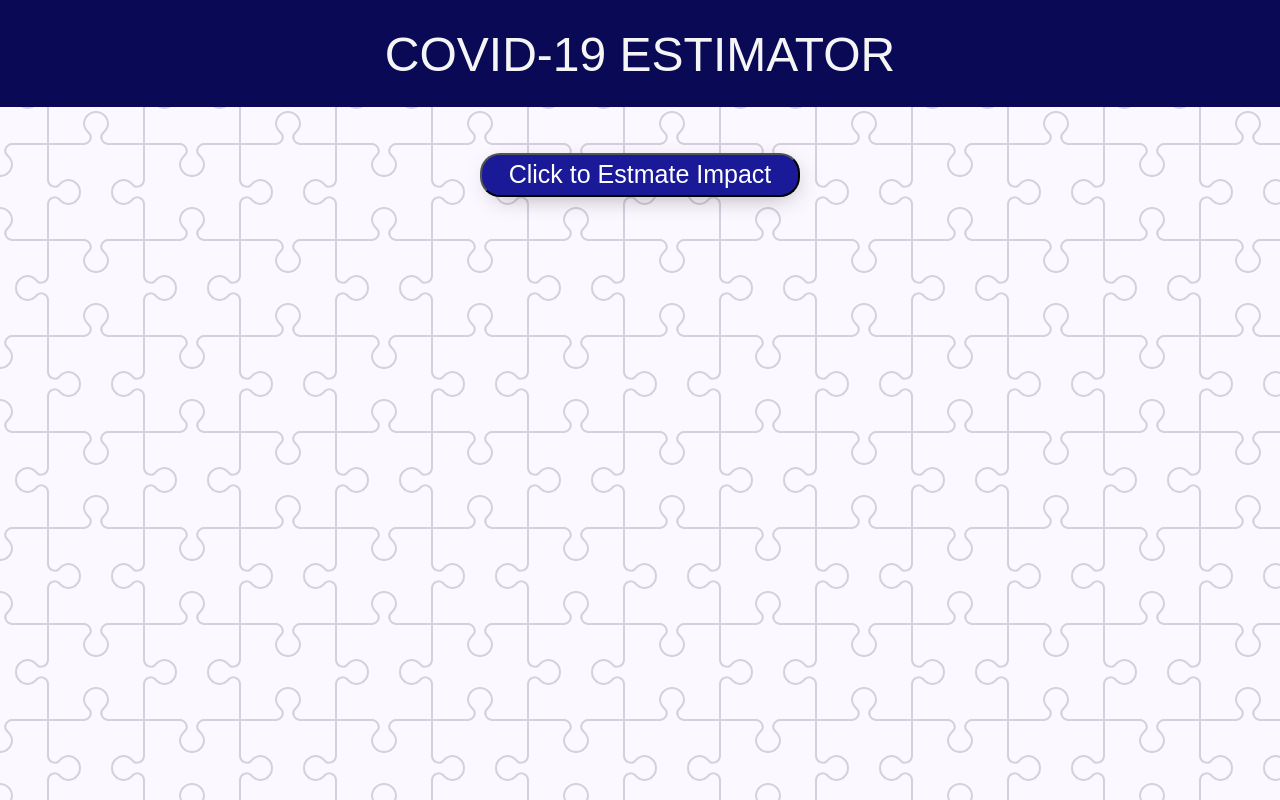
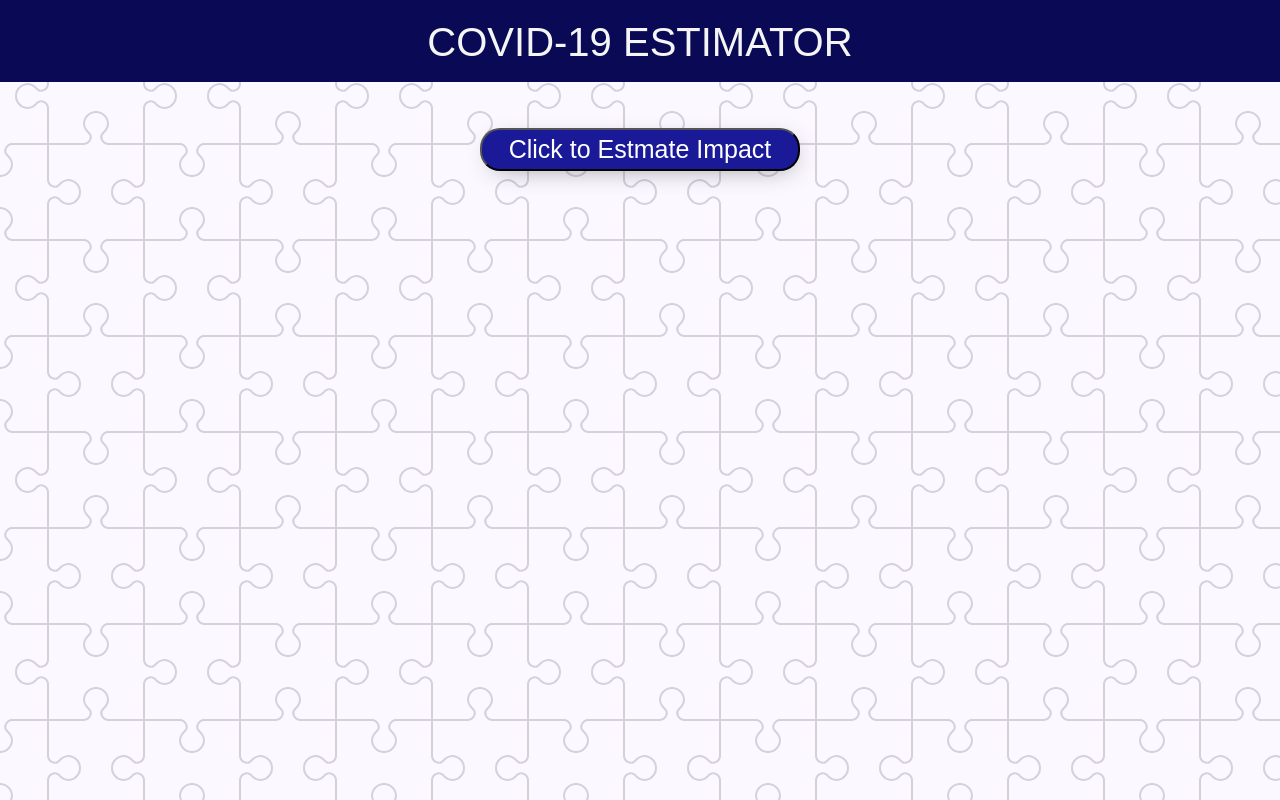
Before and after one commit to ofoe-fiergbor/COVID-19-ESTIMATOR-WEBAPP, a React (Create React App) app: page / in a window 1280 px wide. Built offline with nearby package versions, Linux system fonts and the light colour scheme.

Commit message:
css adjustment

```diff
--- a/src/index.css
+++ b/src/index.css
@@ -22,9 +22,9 @@ header {
 }
 
 header>h1 {
-  padding-bottom: 0.5em;
-  font-size: 300%;
-  padding-top: 0.5em;
+  padding-bottom: 0.4em;
+  font-size: 250%;
+  padding-top: 0.4em;
 }
 
 .tc {
```
